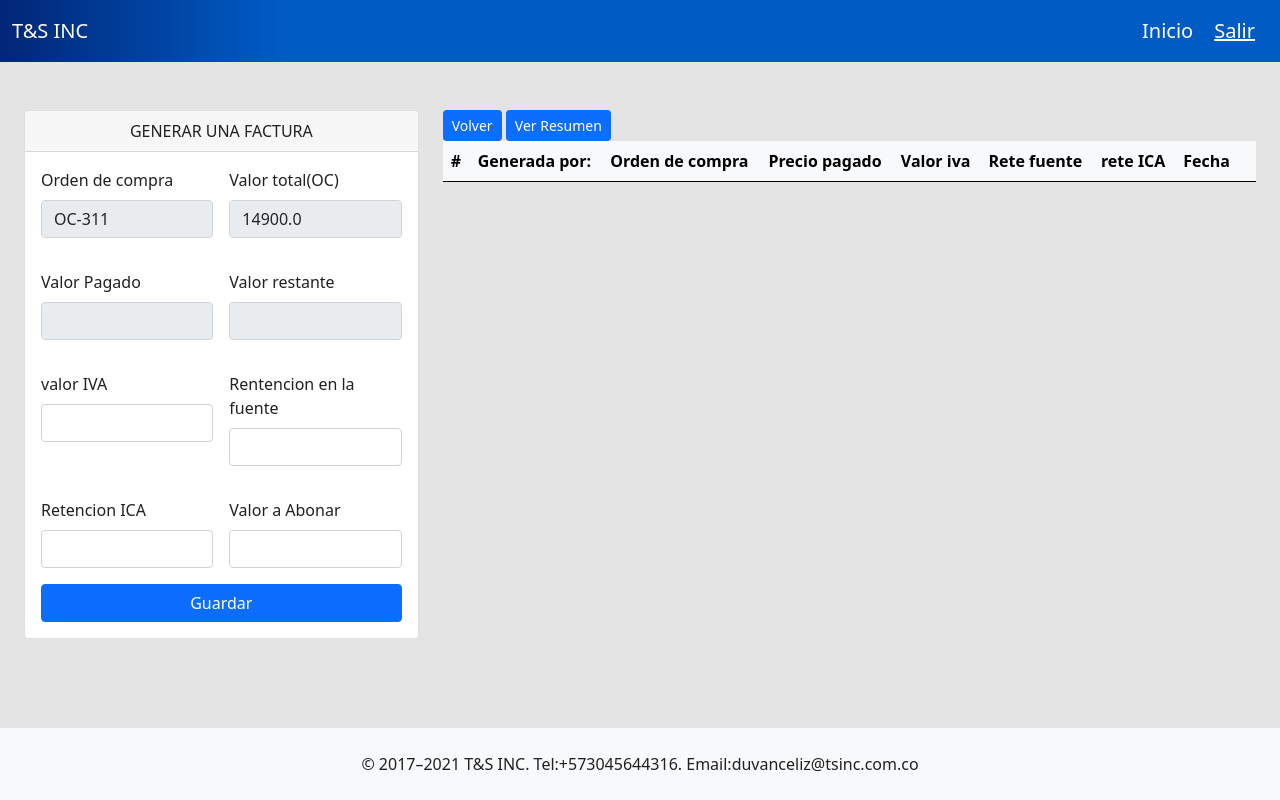
After one commit to duvanceliz/apptsinc, a Django app: page /createorderinvoice/25 in a window 1280 px wide. The commit adds this page. Run offline with Django 5.2, Linux system fonts and the light colour scheme; a user stored in the database is signed in; data comes from the database, SQL or seed files in the repository; both versions use the stored data as it was after the commit; lists and menus that the app fills with data are empty.

```diff
--- a/tsinc/admin.py
+++ b/tsinc/admin.py
@@ -32,6 +32,8 @@ models_ = [ Project,
             RemissionFile,
             OrderFile,
             ProductFile,
-            Invoice
+            Invoice,
+            OrderInvoice,
+            Folder
            ]
 admin.site.register(models_)
--- a/tsinc/static/css/styles.css
+++ b/tsinc/static/css/styles.css
@@ -226,3 +226,26 @@ input.selected-group{
   0% { transform: rotate(0deg); }
   100% { transform: rotate(360deg); }
 }
+
+ul {
+  list-style-type: none;
+}
+ul ul {
+  margin-left: 10px;
+}
+.toggle-button {
+  cursor: pointer;
+  font-size: 12px;
+  margin-right: 5px;
+}
+
+.workspace-nav{
+  height: 400px;
+  overflow-y: scroll;
+}
+
+.workspace-nav{
+  width: 100%; /* Establece el ancho máximo del contenedor */
+  overflow-x: scroll;
+  white-space: nowrap;
+}
--- /dev/null
+++ b/tsinc/templates/create_order_invoice.html
@@ -0,0 +1,153 @@
+
+{% extends 'layout.html' %} {% block body %} {% load static %}{% load humanize %}
+
+<div class="container">
+    <div class="row">
+
+
+        <div class="col-4">
+             <div class="card">
+                <div class="card-header text-center">
+                    GENERAR UNA FACTURA
+                </div>
+                <div class="card-body">
+                    {% if messages %}
+
+                        {% for message in messages %}
+
+                            {% if message.tags == 'success' %}
+                            <div class="alert alert-success" role="alert">
+                            {{ message }}
+                            </div>
+                            {% endif %}
+
+                            {% if message.tags == 'info' %}
+                            <div class="alert alert-warning" role="alert">
+                            {{ message }}
+                            </div>
+                            {% endif %}
+                            {% if message.tags == 'error' %}
+                            <div class="alert alert-danger" role="alert">
+                            {{ message }}
+                            </div>
+                            {% endif %}
+
+                        {% endfor %}
+
+
+                    {% endif %}
+                     <form method="post">
+                        {% csrf_token %}
+
+                           <div class="row g-3">
+                             <div class="col-6">
+                              <div class="mb-3">
+                                <label for="exampleFormControlInput1" class="form-label">Orden de compra</label>
+                                <input type="text" class="form-control" id="exampleFormControlInput1" value="{{order.code}}" name="code" disabled>
+                              </div>
+                             </div>
+                             <div class="col-6">
+                              <div class="mb-3">
+                                <label for="exampleFormControlInput3" class="form-label">Valor total(OC)</label>
+                                <input type="number" class="form-control" id="exampleFormControlInput3" value="{{order.total_price}}" name="total_price" disabled>
+                              </div>
+                             </div>
+
+                             <div class="col-6">
+                              <div class="mb-3">
+                                <label for="exampleFormControlInput3" class="form-label">Valor Pagado</label>
+                                <input type="number" class="form-control" id="exampleFormControlInput3" value="" name="value_paid" min="0" step="any" disabled>
+                              </div>
+                             </div>
+                             <div class="col-6">
+                              <div class="mb-3">
+                                <label for="exampleFormControlInput3" class="form-label">Valor restante</label>
+                                <input type="number" class="form-control" id="exampleFormControlInput3" value="" name="leftover_value" min="0" step="any" disabled>
+                              </div>
+                             </div>
+                             <div class="col-6">
+                              <div class="mb-3">
+                                <label for="exampleFormControlInput3" class="form-label">valor IVA</label>
+                                <input type="number" class="form-control" id="exampleFormControlInput3" value="" name="iva" min="0" step="any">
+                              </div>
+                             </div>
+                             <div class="col-6">
+                              <div class="mb-3">
+                                <label for="exampleFormControlInput3" class="form-label">Rentencion en la fuente</label>
+                                <input type="number" class="form-control" id="exampleFormControlInput3" value="" name="source_retention" min="0" step="any">
+                              </div>
+                             </div>
+                             <div class="col-6">
+                              <div class="mb-3">
+                                <label for="exampleFormControlInput3" class="form-label">Retencion ICA</label>
+                                <input type="number" class="form-control" id="exampleFormControlInput3" value="" name="ica_retention" min="0" step="any">
+                              </div>
+
+                             </div>
+                             <div class="col-6">
+                              <div class="mb-3">
+                                <label for="exampleFormControlInput3" class="form-label">Valor a Abonar</label>
+                                <input type="number" class="form-control" id="exampleFormControlInput3" value="" name="amount_to_pay" min="0" step="any">
+                              </div>
+                             </div>
+                           </div>
+
+                          <button type="submit" class="btn btn-primary w-100">Guardar</button>
+                     </form>
+
+                </div>
+             </div>
+
+        </div>
+        <div class="col-md-8">
+            <a href="{% url 'purcharse_order' %}" class=" btn btn-primary btn-sm">Volver</a>
+            <a href="{% url 'order_product_info' order.id %}" class=" btn btn-primary btn-sm">Ver Resumen</a>
+
+            <div class="table-responsive">
+                <table class="table table-hover table-light">
+                  <thead>
+
+
+                    <tr>
+                      <th scope="col">#</th>
+                      <th scope="col">Generada por:</th>
+                      <th scope="col">Orden de compra</th>
+                      <th scope="col">Precio pagado</th>
+                      <th scope="col">Valor iva</th>
+                      <th scope="col">Rete fuente</th>
+                      <th scope="col">rete ICA</th>
+                      <th scope="col">Fecha</th>
+                      <th></th>
+
+                    </tr>
+
+                  </thead>
+                  <tbody>
+                    <tr>
+                      {% for entry in orderentry %}
+
+                      <th scope="row">{{entry.id}}</th>
+                      <td>{{entry.order.usersession}}</td>
+                      <td>{{entry.product.product.model}}</td>
+                      <td>{{entry.order.code}}</td>
+                      <td>{{entry.quantity}}</td>
+                      <td>{{entry.date|naturaltime}}</td>
+
+                      <td>
+
+                        <a class="btn btn-danger btn-sm" href="{% url 'delete_order_entry' entry.id %}" data-bs-toggle="tooltip" data-bs-placement="top" title="Borrar la remisión" onclick="return confirm_delete_entry()"> <i class="bi bi-trash"></i> </a>
+                      </td>
+                    </tr>
+
+                    {%endfor%}
+                  </tbody>
+                </table>
+              </div>
+        </div>
+
+
+    </div>
+</div>
+<script src="{% static 'js/confirm.js' %}"></script>
+
+{% endblock %}
--- a/tsinc/templates/layout.html
+++ b/tsinc/templates/layout.html
@@ -35,6 +35,8 @@
 
 
               {% if is_staff %}
+              <a class="nav-link fs-5 text-light" href="{% url 'workspace' %}">Workspace</a>
+
               <a class="nav-link fs-5 text-light" href="{% url 'product' %}">Inventario</a>
 
               <li class="nav-item dropdown">
--- a/tsinc/templates/product.html
+++ b/tsinc/templates/product.html
@@ -67,7 +67,7 @@
 
     {% endif %}
 
-        <table class="table table-hover table-light">
+        <table class="table table-hover table-light ">
           <thead>
 
 
--- a/tsinc/templates/purcharseorders.html
+++ b/tsinc/templates/purcharseorders.html
@@ -106,6 +106,7 @@
                   <a class="btn btn-success btn-sm" href="{% url 'edit_order' order.id %}" data-bs-toggle="tooltip" data-bs-placement="top" title="Editar la orden de compra y sus productos"><i class="bi bi-pencil-square"></i></a>
                   <a href="{% url 'create_order_entry' order.id %}" class="btn btn-primary btn-sm" data-bs-toggle="tooltip" data-bs-placement="top" title="Ver o editar las entradas"><i class="bi bi-envelope-arrow-up"></i></a>
                   <a href="{% url 'upload_order_file' order.id %}" class="btn btn-primary btn-sm" data-bs-toggle="tooltip" data-bs-placement="top" title="Subir un archivo"><i class="bi bi-file-earmark-arrow-up"></i></a>
+                  <a href="{% url 'create_order_invoice' order.id %}" class="btn btn-primary btn-sm" data-bs-toggle="tooltip" data-bs-placement="top" title="Generar factura"><i class="bi bi-receipt"></i></a>
                   <a href="{% url 'download_order' order.id %}" class="btn btn-primary btn-sm" data-bs-toggle="tooltip" data-bs-placement="top" title="Descargar orden de compra"><i class="bi bi-arrow-down-circle"></i></a>
                   <a class="btn btn-primary btn-sm" href="{% url 'duplicate_order'  order.id %}" data-bs-toggle="tooltip" data-bs-placement="top" title="Duplicar orden de compra"><i class="bi bi-copy"></i></a>
                   <a class="btn btn-danger btn-sm" href="{% url 'delete_order' order.id %}" data-bs-toggle="tooltip" data-bs-placement="top" title="Borrar orden de compra" onclick="return confirm_delete_order()"> <i class="bi bi-trash"></i> </a>
--- a/tsinc/urls.py
+++ b/tsinc/urls.py
@@ -81,5 +81,7 @@ urlpatterns = [
     path('deleteproductfile/<int:id>', views.delete_product_file, name='delete_product_file'),
     path('createinvoice/', views.create_invoice, name='create_invoice'),
     path('invoices/', views.invoices, name='invoices'),
+    path('createorderinvoice/<int:id>', views.create_order_invoice, name='create_order_invoice'),
+    path('workspace/', views.workspace, name='workspace'),
 
 ] + static(settings.MEDIA_URL, document_root=settings.MEDIA_ROOT)
--- a/tsinc/views.py
+++ b/tsinc/views.py
@@ -2167,6 +2167,8 @@ def create_invoice(request):
 
     return render(request,"create_invoice.html",{'form':CreateInvoice})
 
+@user_passes_test(staff_required,login_url='/accessdenied/')
+@login_required
 def invoices(request):
 
     invoices = Invoice.objects.filter().order_by('-date').all()
@@ -2180,3 +2182,49 @@ def invoices(request):
     return render(request,"invoices.html",{
         'invoices':invoices
     })
+
+@user_passes_test(staff_required,login_url='/accessdenied/')
+@login_required
+def create_order_invoice(request,id):
+    order = get_object_or_404(PurcharseOrder,id=id)
+
+
+    if request.method == "POST":
+        value_paid = request.POST.get('amount_to_pay')
+        iva = request.POST.get('iva')
+        source_retention = request.POST.get('source_retention')
+        ica_retention = request.POST.get('ica_retention')
+        OrderInvoice.objects.create(
+            order = order,
+            value_paid = value_paid,
+            iva = iva,
+            source_retention = source_retention,
+            ica_retention = ica_retention,
+            usersession = request.user
+        )
+
+    return render(request,"create_order_invoice.html",{
+        'order':order
+    })
+
+@user_passes_test(staff_required,login_url='/accessdenied/')
+@login_required
+def workspace(request):
+    root_folders =  Folder.objects.filter(parent__isnull=True)
+
+    def get_subfolders(folder):
+        """Función recursiva para obtener las subcarpetas."""
+        subfolders = folder.children.all()
+        return [{'folder': sub, 'subfolders': get_subfolders(sub)} for sub in subfolders]
+
+    # Construir la estructura de árbol
+    folder_tree = [{'folder': folder, 'subfolders': get_subfolders(folder)} for folder in root_folders]
+
+    is_staff = staff_required(request.user)
+
+    context = {
+        'folder_tree': folder_tree,
+        'is_staff':is_staff
+    }
+
+    return render(request,"workspace.html",context)
```
Also changed, not shown: tsinc/models.py (+18 -0 lines), tsinc/static/js/workspace/navegation.js (added, +14 -0 lines), tsinc/templates/components/subfolder_tree.html (added, +13 -0 lines), tsinc/templates/workspace.html (added, +35 -0 lines), db.sqlite3, media/product_files/357/WhatsApp_Image_2024-08-22_at_8.13.52_AM.jpeg (added), tsinc/migrations/0074_orderinvoice.py (added), tsinc/migrations/0075_rename_total_price_orderinvoice_price_and_more.py (added), tsinc/migrations/0076_rename_price_orderinvoice_value_paid.py (added), tsinc/migrations/0077_folder.py (added), 1 other file.
